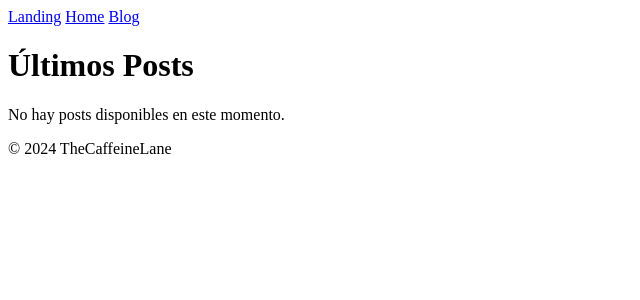
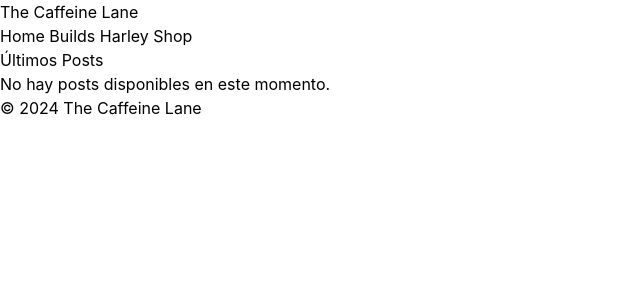
Before and after one commit to acevedo-daniel/the-caffeine-lane-blog, a Django app: page /home/ in a window 1280 px wide. Shown: the top 300 px of the page, without its empty margins (0-640 px from the left). Run offline with Django 5.2, Linux system fonts and the light colour scheme; data that the repository does not hold is empty; some libraries are stand-ins or nearby versions.

Commit message:
update post (models and view) and core.

```diff
--- a/apps/core/apps.py
+++ b/apps/core/apps.py
@@ -1,5 +1,4 @@
 from django.apps import AppConfig
-
 
 class CoreConfig(AppConfig):
     default_auto_field = 'django.db.models.BigAutoField'
--- a/apps/core/views.py
+++ b/apps/core/views.py
@@ -1,22 +1,32 @@
-# the-caffeine-lane-blog/apps/core/views.py
-
 from django.shortcuts import render
-# Importa Post desde la app 'posts', no desde '.models' de 'core'
-from apps.posts.models import Post # ¡Corrección importante!
+from apps.posts.models import Post, Category
 
 def landing(request):
-    """
-    Vista para la página de aterrizaje.
-    Renderiza la plantilla 'core/landing.html'.
-    """
     return render(request, 'core/landing.html')
 
 def home(request):
-    """
-    Vista para la página de inicio que muestra los últimos posts.
-    """
-    # Consulta los posts, ordenados por fecha de creación descendente.
-    # Usamos 'posts' (plural) para una colección, por claridad.
-    posts = Post.objects.all().order_by('-created_at')
-    # Pasa el QuerySet de posts a la plantilla bajo la clave 'posts'.
-    return render(request, 'core/home.html', {'posts': posts}) # ¡Corrección de nombre de variable!
+    latest_post_banner = Post.objects.filter(status='published').order_by('-created_at').first()
+
+    new_builds = Post.objects.filter(
+        status='published',
+        category__name='Builds'
+    ).order_by('-created_at')[:6]
+
+    harley_davidson_posts = Post.objects.filter(
+        status='published',
+        category__name='Harley Davidson'
+    ).order_by('-created_at')[:3]
+
+    latest_news_posts = Post.objects.filter(
+        status='published',
+        category__name='News'
+    ).order_by('-created_at')[:3]
+
+    context = {
+        'latest_post_banner': latest_post_banner,
+        'new_builds': new_builds,
+        'harley_davidson_posts': harley_davidson_posts,
+        'latest_news_posts': latest_news_posts,
+    }
+
+    return render(request, 'core/home.html', context)
--- a/apps/posts/urls.py
+++ b/apps/posts/urls.py
@@ -3,5 +3,4 @@
 
 urlpatterns = [
     path('', views.post_list, name='post_list'),
-    # Aquí irán más rutas de posts en el futuro
 ]
--- a/templates/base.html
+++ b/templates/base.html
@@ -1,28 +1,39 @@
+{% load static %}
 <!DOCTYPE html>
-<html lang="es"> {# Añadido atributo lang #}
+<html lang="es-ar">
 <head>
-    <meta charset="UTF-8"> {# Añadido charset #}
-    <meta name="viewport" content="width=device-width, initial-scale=1.0"> {# Añadido viewport para responsividad #}
+    <meta charset="UTF-8">
+    <meta name="viewport" content="width=device-width, initial-scale=1.0">
     <title>{% block title %}TheCaffeineLane{% endblock %}</title>
-    {# Aquí irían enlaces a CSS global si los tuvieras, ejemplo: #}
-    {# <link rel="stylesheet" href="{% static 'css/global.css' %}"> #}
+
+    <script src="https://cdn.tailwindcss.com"></script>
+    <script>
+        tailwind.config = {
+            theme: {
+                extend: {
+                    fontFamily: {
+                        sans: ['Inter', 'sans-serif'],
+                    },
+                }
+            }
+        }
+    </script>
 </head>
 <body>
     <header>
+        <h1>The Caffeine Lane</h1>
         <nav>
-            <a href="{% url 'landing' %}">Landing</a>
             <a href="{% url 'home' %}">Home</a>
-            {# Asumiendo que 'post_list' será el name de la URL para la lista de posts #}
-            <a href="{% url 'post_list' %}">Blog</a> {# Uso de {% url %} para consistencia #}
+            <a href="#">Builds</a>
+            <a href="#">Harley</a>
+            <a href="#">Shop</a>
         </nav>
     </header>
     <main>
         {% block content %}{% endblock %}
     </main>
     <footer>
-        <p>© 2024 TheCaffeineLane</p>
+        <p>© 2024 The Caffeine Lane</p>
     </footer>
-    {# Aquí irían enlaces a JS global si los tuvieras, ejemplo: #}
-    {# <script src="{% static 'js/main.js' %}"></script> #}
 </body>
 </html>
```
Also changed, not shown: apps/posts/models.py (+24 -0 lines), apps/posts/views.py (+17 -3 lines), apps/posts/migrations/0001_initial.py.
